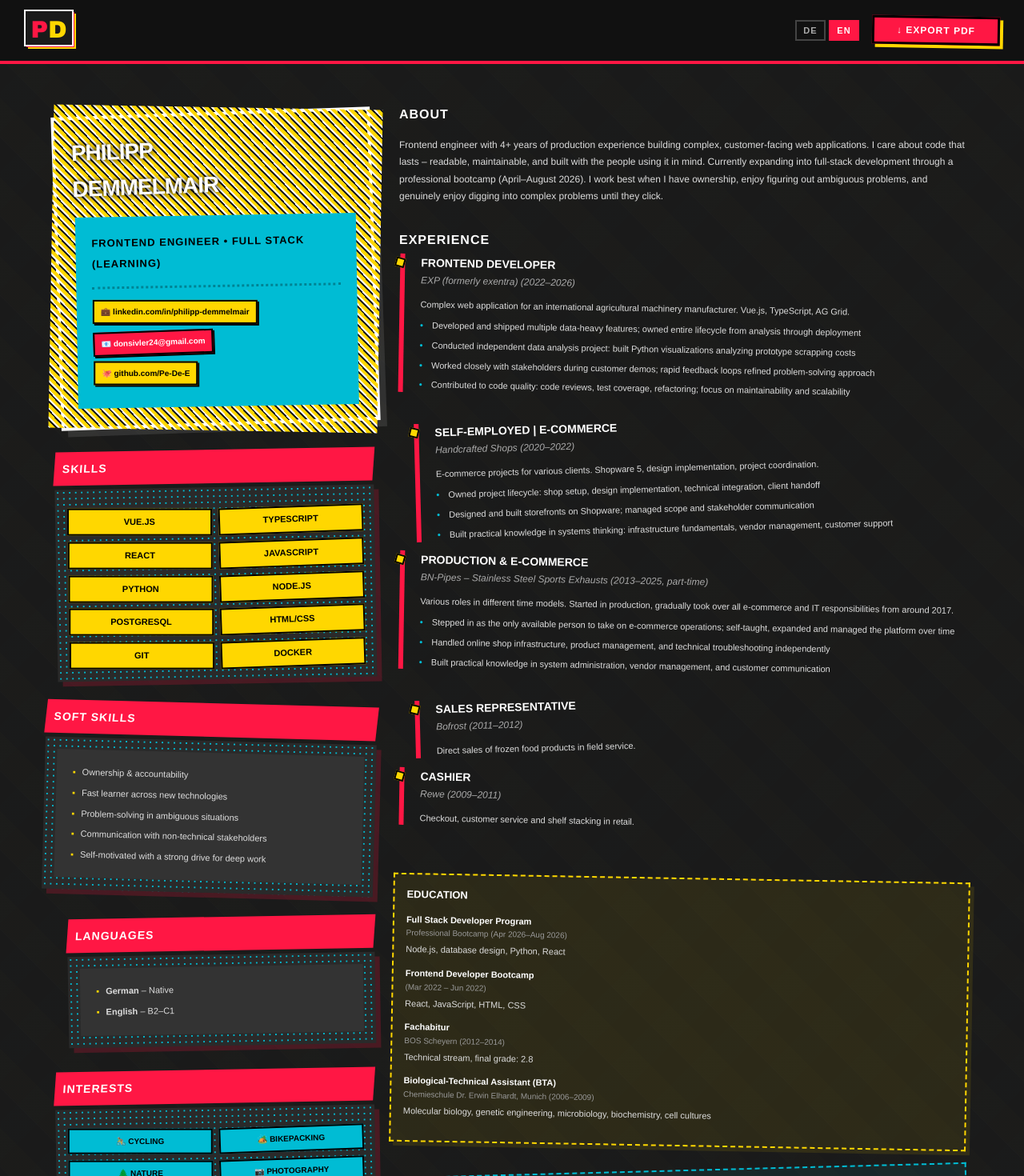
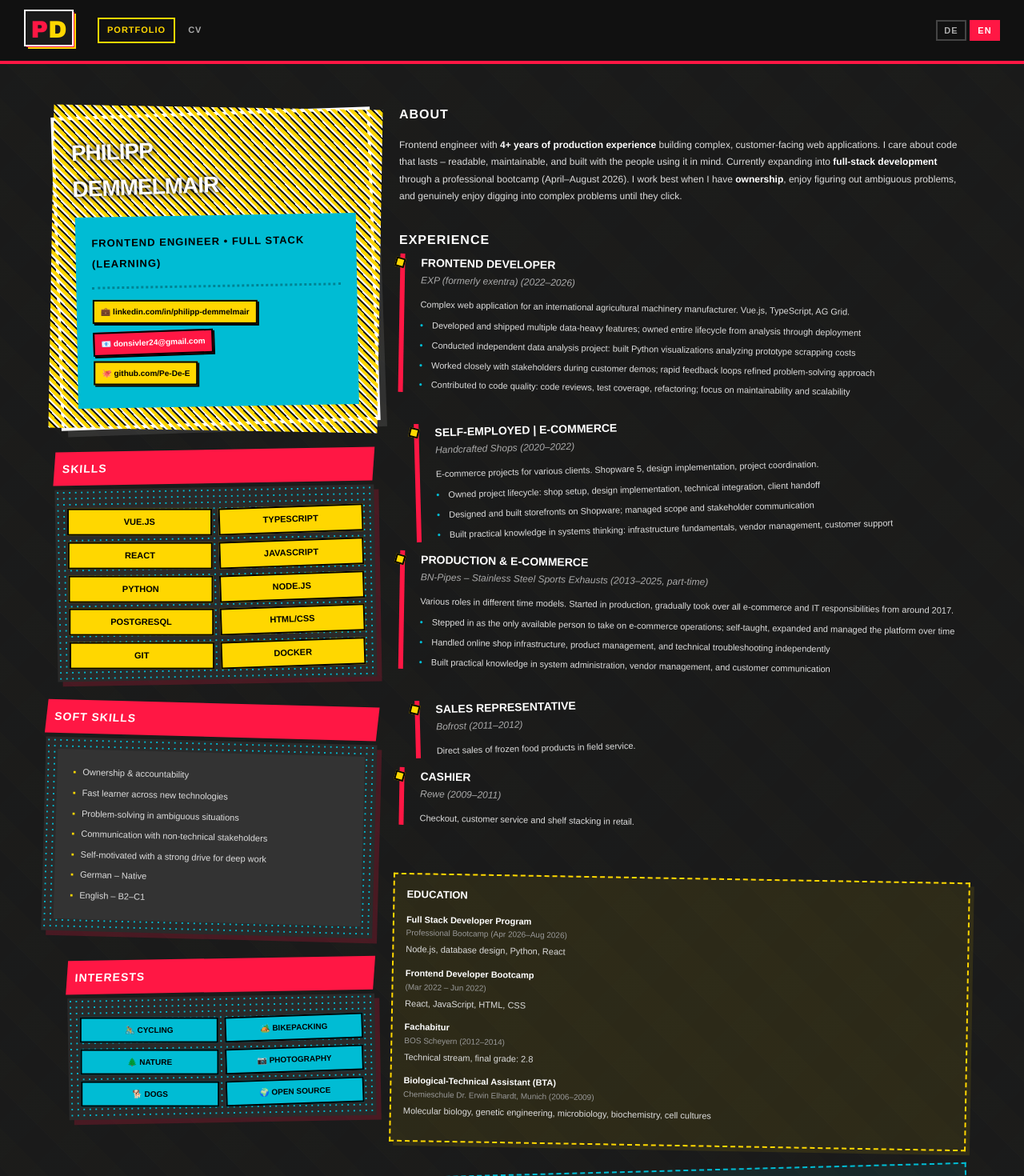
Before and after one commit to Pe-De-E/cv, a React (Vite) app: page / in a window 1280 px wide. Shown: the top 1470 px of the page at 80% size. Built offline with nearby package versions, Linux system fonts and the light colour scheme.

Commit message:
⚡️ Added a dedicated CV

```diff
--- a/package.json
+++ b/package.json
@@ -14,7 +14,8 @@
     "i18next-browser-languagedetector": "^8.2.1",
     "react": "^18.3.1",
     "react-dom": "^18.3.1",
-    "react-i18next": "^17.0.8"
+    "react-i18next": "^17.0.8",
+    "react-router-dom": "^7.15.1"
   },
   "devDependencies": {
     "@eslint/js": "^9.13.0",
--- a/src/App.jsx
+++ b/src/App.jsx
@@ -1,3 +1,4 @@
+import { Routes, Route } from 'react-router-dom'
 import Navbar from './components/Navbar'
 import CV from './components/CV'
 
@@ -5,7 +6,10 @@ export default function App() {
   return (
     <>
       <Navbar />
-      <CV />
+      <Routes>
+        <Route path="/" element={<CV />} />
+        <Route path="/cv" element={<CV short />} />
+      </Routes>
     </>
   )
 }
--- a/src/components/CV.css
+++ b/src/components/CV.css
@@ -422,6 +422,11 @@ h1 {
     color: #ddd;
 }
 
+.about-section p strong {
+    font-weight: 900;
+    color: #fff;
+}
+
 .experience-section h2 {
     font-size: 16px;
     margin-bottom: 20px;
--- a/src/components/CV.jsx
+++ b/src/components/CV.jsx
@@ -1,7 +1,7 @@
 import { useTranslation } from 'react-i18next'
 import './CV.css'
 
-export default function CV() {
+export default function CV({ short = false }) {
   const { t } = useTranslation()
 
   return (
@@ -47,16 +47,7 @@ export default function CV() {
           </div>
         </div>
 
-        <div className="section">
-          <div className="section-title">{t('languages.title')}</div>
-          <div className="dot-bg">
-            <ul>
-              <li><strong>{t('languages.german')}</strong> – {t('languages.germanLevel')}</li>
-              <li><strong>{t('languages.english')}</strong> – {t('languages.englishLevel')}</li>
-            </ul>
-          </div>
-        </div>
-
+{!short && (
           <div className="section">
             <div className="section-title">{t('sections.interests')}</div>
             <div className="dot-bg">
@@ -70,13 +61,14 @@ export default function CV() {
               </div>
             </div>
           </div>
+        )}
       </div>
 
       {/* MAIN CONTENT */}
       <div className="main">
         <div className="about-section">
           <h2>{t('sections.about')}</h2>
-          <p>{t('about.text')}</p>
+          <p dangerouslySetInnerHTML={{ __html: t('about.text') }} />
         </div>
 
         {/* EXPERIENCE */}
@@ -122,6 +114,8 @@ export default function CV() {
             </div>
           </div>
 
+          {!short && (
+            <>
               <div className="job" style={{ marginTop: '25px' }}>
                 <div className="job-title">{t('experience.job4.title')}</div>
                 <div className="job-company">{t('experience.job4.company')}</div>
@@ -133,6 +127,8 @@ export default function CV() {
                 <div className="job-company">{t('experience.job5.company')}</div>
                 <div className="job-desc">{t('experience.job5.description')}</div>
               </div>
+            </>
+          )}
         </div>
 
         <div className="page-break" />
--- a/src/components/Navbar.css
+++ b/src/components/Navbar.css
@@ -7,20 +7,52 @@
   padding: 12px 30px;
   display: flex;
   align-items: center;
-  justify-content: space-between;
+  gap: 24px;
 }
 
-.navbar-brand {
-  font-size: 22px;
+.navbar-logo-link {
+  display: flex;
+  align-items: center;
+  text-decoration: none;
+  flex-shrink: 0;
+}
+
+.navbar-nav {
+  display: flex;
+  align-items: center;
+  gap: 4px;
+  flex: 1;
+}
+
+.nav-link {
+  color: #aaa;
+  text-decoration: none;
+  font-size: 11px;
   font-weight: 900;
+  text-transform: uppercase;
+  letter-spacing: 1px;
+  padding: 5px 10px;
+  border: 2px solid transparent;
+  transition: all 0.1s;
+}
+
+.nav-link:hover {
   color: #FFD700;
-  letter-spacing: -1px;
-  text-transform: uppercase;
-  border: 3px solid #FFD700;
-  padding: 4px 10px;
-  transform: rotate(-1deg);
-  display: inline-block;
+  border-color: #FFD700;
 }
+
+.nav-link--active {
+  color: #FFD700;
+  border-color: #FFD700;
+}
+
+.navbar-actions {
+  display: flex;
+  align-items: center;
+  gap: 16px;
+  margin-left: auto;
+}
+
 
 .navbar-actions {
   display: flex;
--- a/src/components/Navbar.jsx
+++ b/src/components/Navbar.jsx
@@ -1,14 +1,27 @@
 import { useTranslation } from 'react-i18next'
+import { NavLink, useLocation } from 'react-router-dom'
 import PDLogo from './PDLogo'
 import './Navbar.css'
 
 export default function Navbar() {
   const { t, i18n } = useTranslation()
   const currentLang = i18n.language?.startsWith('de') ? 'de' : 'en'
+  const location = useLocation()
+  const isOnCvPage = location.pathname === '/cv'
 
   return (
     <nav className="navbar">
-      <PDLogo />
+      <NavLink to="/" className="navbar-logo-link">
+        <PDLogo />
+      </NavLink>
+      <div className="navbar-nav">
+        <NavLink to="/" end className={({ isActive }) => `nav-link ${isActive ? 'nav-link--active' : ''}`}>
+          {t('nav.home')}
+        </NavLink>
+        <NavLink to="/cv" className={({ isActive }) => `nav-link ${isActive ? 'nav-link--active' : ''}`}>
+          {t('nav.cvLink')}
+        </NavLink>
+      </div>
       <div className="navbar-actions">
         <div className="lang-switcher">
           <button
@@ -24,9 +37,11 @@ export default function Navbar() {
             EN
           </button>
         </div>
-        <button className="pdf-btn" onClick={() => window.print()}>
-          {t('nav.exportPdf')}
-        </button>
+        {isOnCvPage && (
+          <button className="pdf-btn" onClick={() => window.print()}>
+            {t('nav.exportPdf')}
+          </button>
+        )}
       </div>
     </nav>
   )
--- a/src/i18n/locales/de.json
+++ b/src/i18n/locales/de.json
@@ -1,6 +1,8 @@
 {
   "nav": {
-    "exportPdf": "↓ PDF exportieren"
+    "exportPdf": "↓ PDF exportieren",
+    "home": "Portfolio",
+    "cvLink": "Lebenslauf"
   },
   "header": {
     "subtitle": "Frontend Engineer • Full Stack (lernend)"
@@ -20,7 +22,9 @@
       "Schnelle Einarbeitung in neue Technologien",
       "Problemlösung unter Unklarheit",
       "Kommunikation mit nicht-technischen Stakeholdern",
-      "Hohe Eigenmotivation & Begeisterungsfähigkeit"
+      "Hohe Eigenmotivation & Begeisterungsfähigkeit",
+      "Deutsch – Muttersprache",
+      "Englisch – B2–C1"
     ]
   },
   "languages": {
@@ -39,7 +43,7 @@
     "openSource": "🌍 Open Source"
   },
   "about": {
-    "text": "Frontend Engineer mit 4+ Jahren Produktionserfahrung im Aufbau komplexer, kundenseitiger Webanwendungen. Mir ist Code wichtig, der hält – lesbar, wartbar und mit Blick auf die Menschen, die ihn benutzen. Aktuell Erweiterung in Richtung Full-Stack-Entwicklung durch ein professionelles Bootcamp (April–August 2026). Ich arbeite am besten mit Eigenverantwortung, schätze unklare Problemstellungen und fange bei kniffligen Problemen richtig an zu puzzlen."
+    "text": "Frontend Engineer mit <strong>4+ Jahren Produktionserfahrung</strong> im Aufbau komplexer, kundenseitiger Webanwendungen. Mir ist Code wichtig, der hält – lesbar, wartbar und mit Blick auf die Menschen, die ihn benutzen. Aktuell Erweiterung in Richtung <strong>Full-Stack-Entwicklung</strong> durch ein professionelles Bootcamp (April–August 2026). Ich arbeite am besten mit <strong>Eigenverantwortung</strong>, schätze unklare Problemstellungen und fange bei kniffligen Problemen richtig an zu puzzlen."
   },
   "experience": {
     "job1": {
--- a/src/i18n/locales/en.json
+++ b/src/i18n/locales/en.json
@@ -1,6 +1,8 @@
 {
   "nav": {
-    "exportPdf": "↓ Export PDF"
+    "exportPdf": "↓ Export PDF",
+    "home": "Portfolio",
+    "cvLink": "CV"
   },
   "header": {
     "subtitle": "Frontend Engineer • Full Stack (Learning)"
@@ -20,7 +22,9 @@
       "Fast learner across new technologies",
       "Problem-solving in ambiguous situations",
       "Communication with non-technical stakeholders",
-      "Self-motivated with a strong drive for deep work"
+      "Self-motivated with a strong drive for deep work",
+      "German – Native",
+      "English – B2–C1"
     ]
   },
   "languages": {
@@ -39,7 +43,7 @@
     "openSource": "🌍 Open Source"
   },
   "about": {
-    "text": "Frontend engineer with 4+ years of production experience building complex, customer-facing web applications. I care about code that lasts – readable, maintainable, and built with the people using it in mind. Currently expanding into full-stack development through a professional bootcamp (April–August 2026). I work best when I have ownership, enjoy figuring out ambiguous problems, and genuinely enjoy digging into complex problems until they click."
+    "text": "Frontend engineer with <strong>4+ years of production experience</strong> building complex, customer-facing web applications. I care about code that lasts – readable, maintainable, and built with the people using it in mind. Currently expanding into <strong>full-stack development</strong> through a professional bootcamp (April–August 2026). I work best when I have <strong>ownership</strong>, enjoy figuring out ambiguous problems, and genuinely enjoy digging into complex problems until they click."
   },
   "experience": {
     "job1": {
--- a/src/main.jsx
+++ b/src/main.jsx
@@ -1,11 +1,14 @@
 import { StrictMode } from 'react'
 import { createRoot } from 'react-dom/client'
+import { BrowserRouter } from 'react-router-dom'
 import './index.css'
 import './i18n/index.js'
 import App from './App.jsx'
 
 createRoot(document.getElementById('root')).render(
   <StrictMode>
-    <App />
+    <BrowserRouter>
+      <App />
+    </BrowserRouter>
   </StrictMode>,
 )
```
Also changed, not shown: 2 other files (tests, documents, lock files or other folders). Lines whose indentation alone changed are shown as unchanged.
